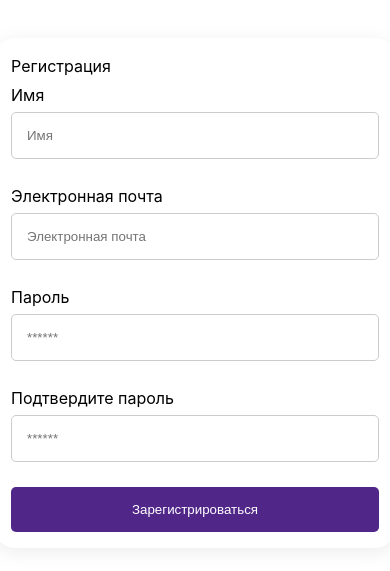
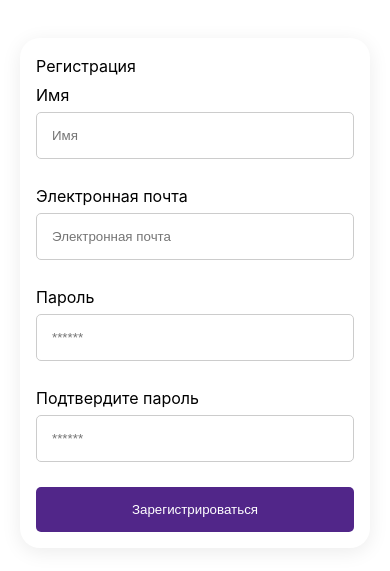
Before and after one commit to semyonsurkov/test-antipoff, a React (Vite) app: page / in a window 390 px wide. Shown: the part 129-700 px from the top of the page. Built offline with nearby package versions, Linux system fonts and the light colour scheme.

Commit message:
Add adaptive for registration (mobile v.2)

```diff
--- a/src/components/RegistrationForm.module.css
+++ b/src/components/RegistrationForm.module.css
@@ -72,6 +72,6 @@ input {
 
 @media (max-width: 480px) {
   .form {
-    width: 400px;
+    width: 350px;
   }
 }
--- a/src/pages/TeamPage.module.css
+++ b/src/pages/TeamPage.module.css
@@ -1,3 +1,7 @@
+.container {
+  width: 1440px;
+}
+
 .header {
   display: flex;
   flex-direction: column;
--- a/src/pages/TeamPage.tsx
+++ b/src/pages/TeamPage.tsx
@@ -7,7 +7,7 @@ function TeamPage() {
   };
 
   return (
-    <>
+    <div className={styles.container}>
       <header className={styles.header}>
         <button onClick={handleLogout} className={styles.logoutButton}>
           Выйти
@@ -24,7 +24,7 @@ function TeamPage() {
       <section>
         <Partners />
       </section>
-    </>
+    </div>
   );
 }
 
```
